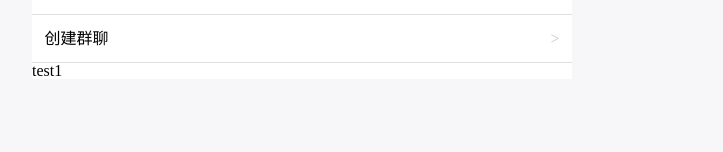
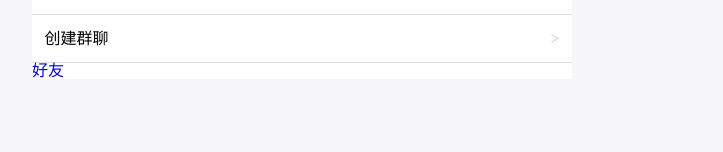
Before and after one commit to lllomh/iPhoneQQ, a Vue app: page /list in a window 1280 px wide. Shown: the part 166-318 px from the top of the page, without its empty margins (338-1061 px from the left). Built offline with nearby package versions, Linux system fonts and the light colour scheme; what mint-ui would draw is missing.

Commit message:
文字样式

```diff
--- a/src/page/peopleList/index.vue
+++ b/src/page/peopleList/index.vue
@@ -22,9 +22,10 @@
 
                 </ul>
                 <div class="content">
-                    <ul>
+                    <ul class="ulsd">
                         <li>
-                          test1
+                            <router-link to="/">好友</router-link>
+                            <span></span>
                         </li>
                     </ul>
                 </div>
@@ -58,4 +59,10 @@
     .ul .color{
         color: #c7c7c7;
     }
+    .content li{
+        font-size: 16px;
+    }
+    ul.ulsd li{
+        border: none;
+    }
 </style>
--- a/src/style/style.css
+++ b/src/style/style.css
@@ -41,7 +41,9 @@ table {
     border-collapse: collapse;
     border-spacing: 0;
 }
-
+a{
+ text-decoration: none;
+}
 
 .float-left{
     float: left;
```
